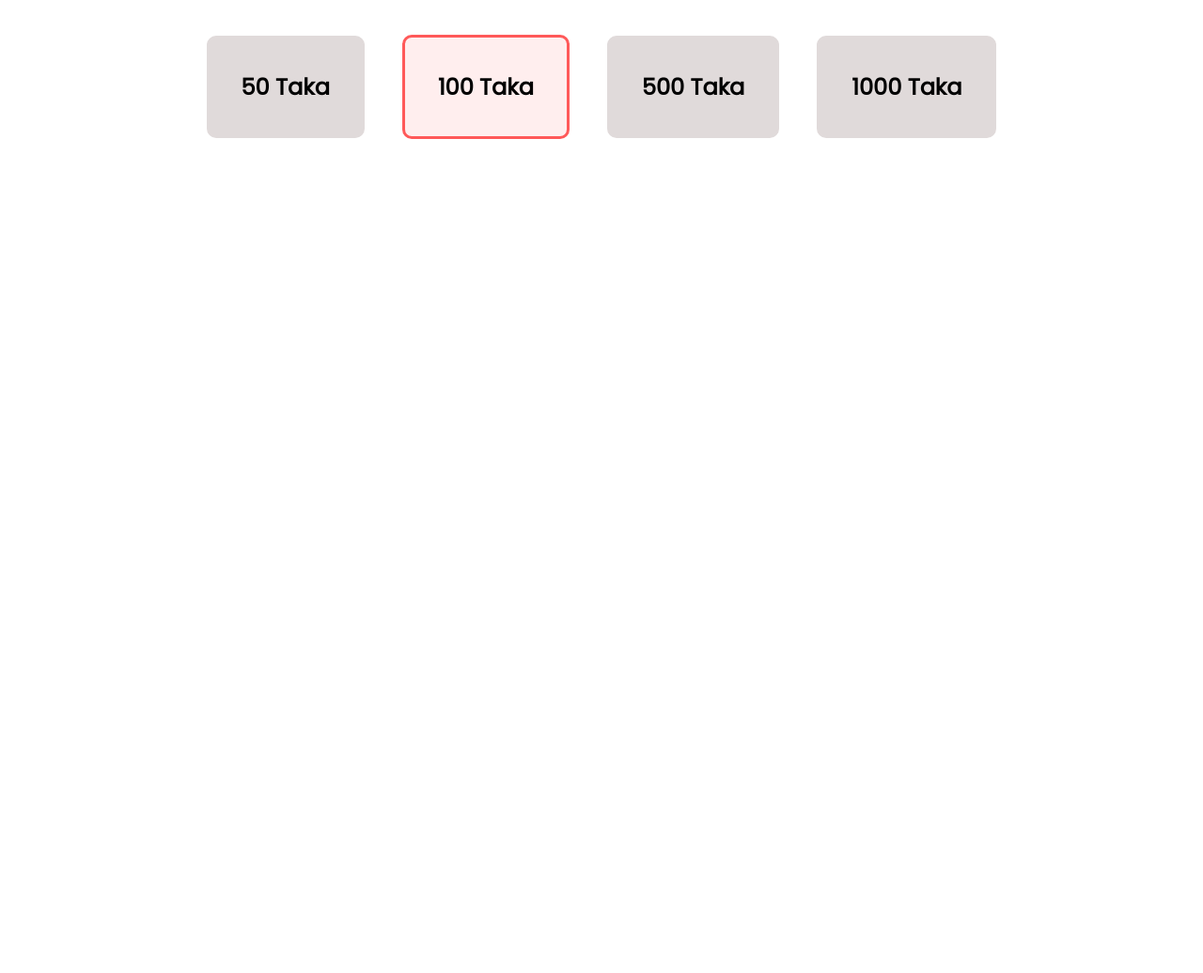
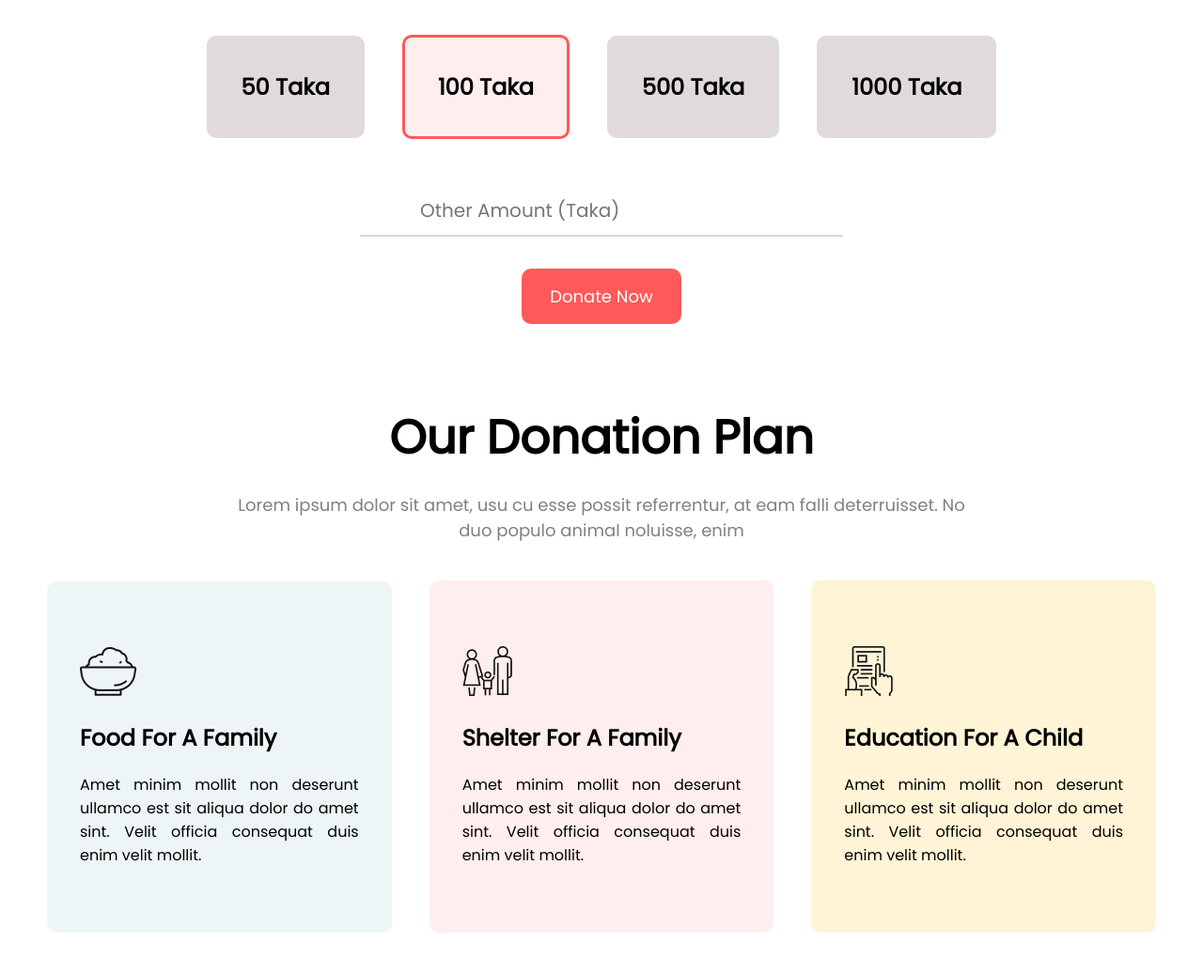
Before and after one commit to faazizpro/PH6-Assignment1, a plain HTML site: page index.html in a window 1280 px wide. Shown: the part 971-2007 px from the top of the page at 94% size. Before the commit the page ends 1259 px from the top, so only its background shows below. Drawn offline with Linux system fonts and the light colour scheme.

Commit message:
our donation plan done

```diff
--- a/index.html
+++ b/index.html
@@ -41,6 +41,61 @@
                 <h2>1000 Taka</h2>
             </div>
         </div>
+
+        <div class="donation-area">
+            <div class="input-area">
+                <input type="text" placeholder="Other Amount (Taka)">
+                <hr class="divider">
+
+                <div class="donate-btn">
+                    <a target="_blank" href="#">Donate Now</a>
+                </div>
+            </div>
+
+        </div>
+    </section>
+
+    <section class="third-section">
+
+        <div class="donation-first-part">
+            <h1>Our Donation Plan</h1>
+            <p>Lorem ipsum dolor sit amet, usu cu esse possit referrentur, at eam falli
+                deterruisset. No duo populo animal noluisse, enim</p>
+        </div>
+
+        <div class="donation-plan">
+            <div class="three-card">
+                <div class="card card-1">
+                    <img src="images/icons/food.png" alt="food">
+
+                    <h1>Food For A Family</h1>
+
+                    <p>Amet minim mollit non deserunt
+                        ullamco est sit aliqua dolor do amet
+                        sint. Velit officia consequat duis enim
+                        velit mollit.</p>
+                </div>
+                <div class="card card-2">
+                    <img src="images/icons/shelter.png" alt="shelter">
+                    <h1>Shelter For A Family</h1>
+                    <p>Amet minim mollit non deserunt
+                        ullamco est sit aliqua dolor do amet
+                        sint. Velit officia consequat duis enim
+                        velit mollit.</p>
+                </div>
+                <div class="card card-3">
+                    <img src="images/icons/Frame-1.png" alt="education">
+
+                    <h1>Education For A Child
+                    </h1>
+
+                    <p>Amet minim mollit non deserunt
+                        ullamco est sit aliqua dolor do amet
+                        sint. Velit officia consequat duis enim
+                        velit mollit.</p>
+                </div>
+            </div>
+        </div>
     </section>
 </body>
 </html>
--- a/style.css
+++ b/style.css
@@ -84,3 +84,99 @@
     background-color: #FFEEEE;
     border: 3px solid #FF5959;
 }
+
+.input-area{
+    text-align: center;
+    margin-top: 20px;
+}
+
+.input-area input{
+    border: none;
+    font-size: 20px;
+}
+
+.divider{
+    border: 0;
+    border: 1px solid #DADADA;
+    width: 40%;
+    margin-right: auto;
+    margin-left: auto;
+    margin-top: 10px;
+}
+
+.donate-btn a{
+    text-decoration: none;
+    color: white;
+    background-color: #FF5959;
+    padding: 17px 30px;
+    border-radius: 10px;
+    font-size: 18px;
+    font-weight: 500;
+}
+
+.donate-btn{
+    text-align: center;
+    margin-top: 50px;
+}
+
+/* .....Complete Donate Today Section.... */
+
+/* ....Our Donation Plan Starts..... */
+
+
+.donation-first-part h1{
+    font-size: 50px;
+    font-weight: 900;
+    text-align: center;
+    margin-bottom: 20px;
+}
+
+.donation-first-part p{
+    font-size: 18px;
+    margin: 0 250px;
+    text-align: center;
+    color: #808080;
+}
+
+
+
+.donation-plan{
+    margin: 0 30px;
+}
+
+.donation-plan h1{
+    margin: 20px 0;
+}
+
+.three-card{
+    display: flex;
+    align-items: center;
+    justify-content: center;
+}
+
+.card{
+    margin: 40px 20px;
+    padding: 70px 35px;
+}
+
+.card-1{
+    background-color: #EDF5F6;
+    text-align: justify;
+    border-radius: 10px;
+}
+
+.card-2{
+    background-color: #FFEEEE;
+    text-align: justify;
+    border-radius: 10px;
+}
+
+.card-3{
+    background-color: #FFF4D6;
+    text-align: justify;
+    border-radius: 10px;
+}
+
+.third-section{
+    margin-bottom: 50px;
+}
```
